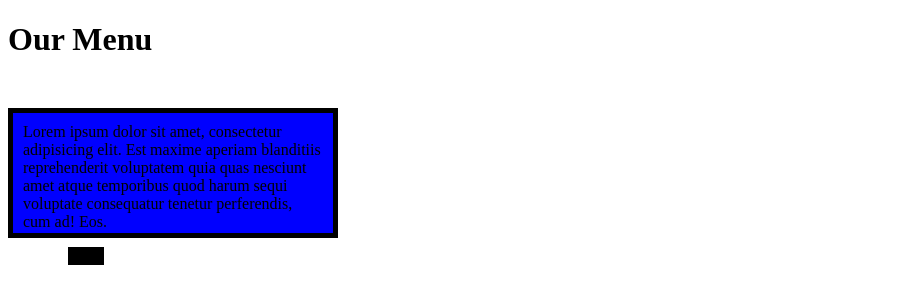
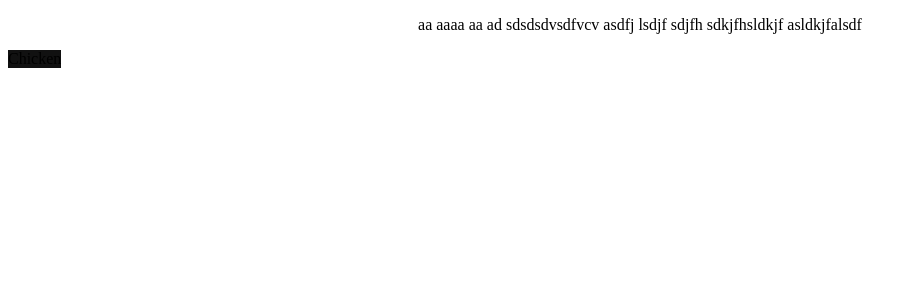
Before and after one commit to mansigandhi5/module2_solution, a plain HTML site: page index.html in a window 1280 px wide. Shown: the whole page, without its empty margins (0-917 px from the left). Drawn offline with Linux system fonts and the light colour scheme.

Commit message:
Update index.html

```diff
--- a/index.html
+++ b/index.html
@@ -2,33 +2,30 @@
 <html>
 <head>
 <meta charset="utf-8">
+
 <title>Assignment Solution for Module 2</title>
 <style>
-div#p1{
-  background-color: blue;
-  padding: 10px;
-  border: 5px solid black;
-  width: 300px;
-  height: 100px;
-  margin-top: 50px;
-  position:relative;
-}
+  #p1{
+    background-colour:#001212;
+    text-align:center;
+    position:relative;
+  }
+  #c {
+    background-color:#111111;
+    position:absolute;
+    left=55px;
+    margin-top:0;
+  }
 
- #head1{
- background-color:black;
- position:absolute;
- left:55px;
- }
+  </style>
 
-</style>
-</head>
 <body>
-<h1>Our Menu</h1>
-
-<div id="p1">Lorem ipsum dolor sit amet, consectetur adipisicing elit. Est maxime aperiam blanditiis reprehenderit
-voluptatem quia quas nesciunt amet atque temporibus quod harum sequi voluptate consequatur tenetur perferendis, cum ad! Eos.
-<p id="head1">Hello</p></div>
-
+  <div class="container-fluid">
+    <div class="row">
+      <div class="col-md-4 col-sm-6">
+        <p id="p1">aa aaaa aa ad sdsdsdvsdfvcv asdfj lsdjf sdjfh sdkjfhsldkjf asldkjfalsdf
+        <div id="c">Chicken</div>
+          </p>
 
 </body>
 </html>
```
